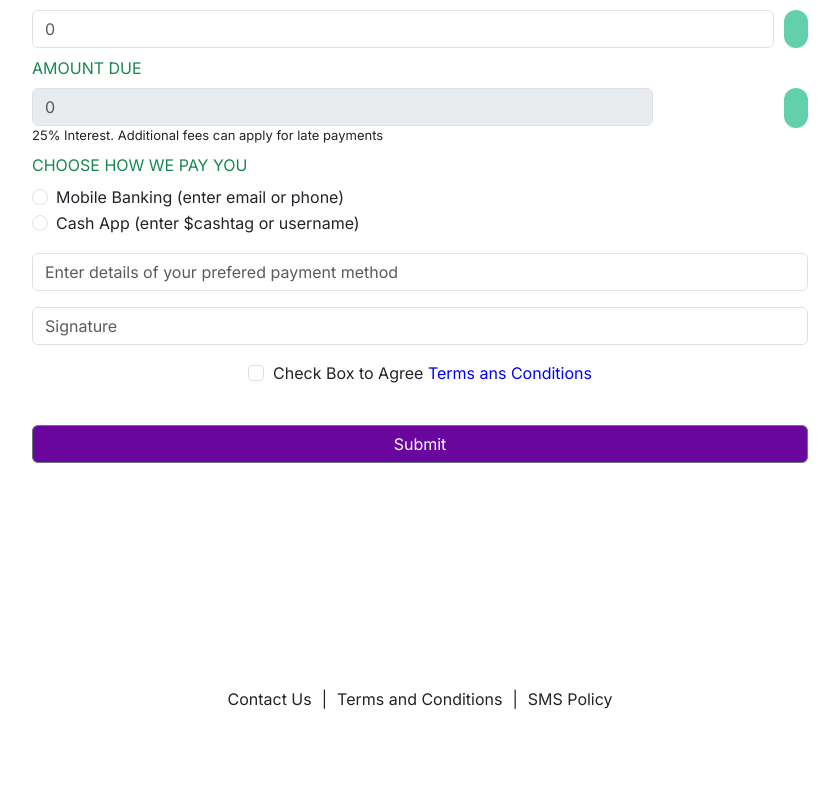
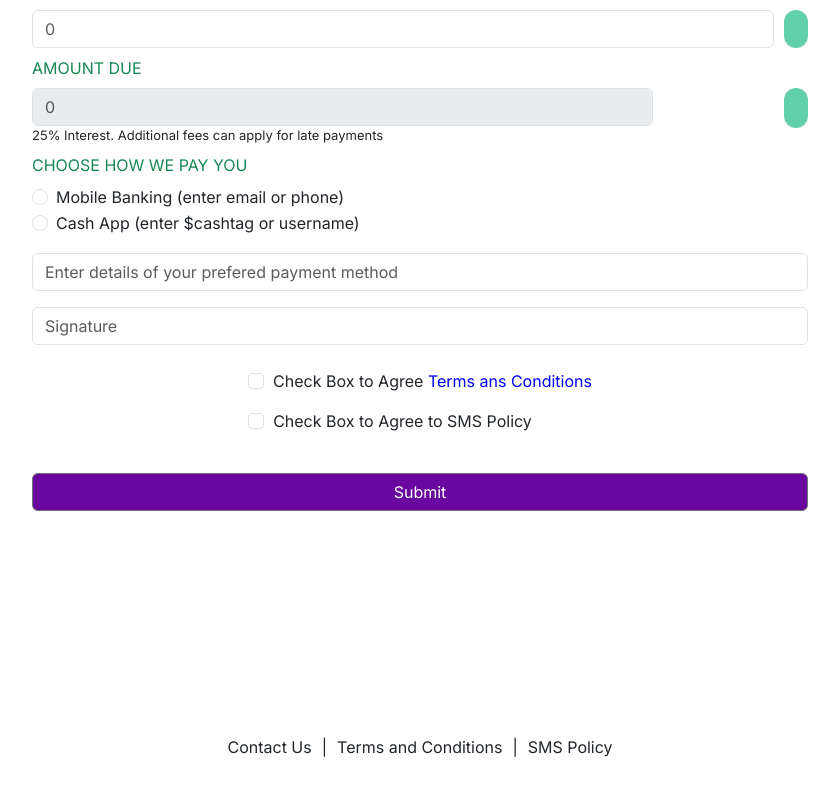
Before and after one commit to mubinkg/micro-finance, a Next.js app: page /zimba-cash/resubmit in a window 1280 px wide. Shown: the part 1293-2088 px from the top of the page, without its empty margins (220-1059 px from the left). Before the commit the page ends 2040 px from the top, so only its background shows below. Built offline with nearby package versions, Linux system fonts and the light colour scheme; no server answers.

Commit message:
add sms policy

```diff
--- a/app/zimba-cash/resubmit/page.jsx
+++ b/app/zimba-cash/resubmit/page.jsx
@@ -581,12 +581,19 @@ export default function Page() {
                             )}
                         />
                     </div>
-                    <div className='mt-3' style={{ display: 'flex', gap: "9px", justifyContent: "center" }}>
+                    <div className='mt-4' style={{ display: 'flex', gap: "9px", justifyContent: "center" }}>
                         <Input
                             type="checkbox"
                             onChange={(e) => setAgree(e.target.checked)}
                         />
                         <p>Check Box to Agree <span onClick={() => router.push('/zimba-cash/terms-conditions')} style={{ color: "blue", cursor: "pointer" }}>Terms ans Conditions</span></p>
+                    </div>
+                    <div style={{ display: 'flex', gap: "9px",marginLeft: "-60px", justifyContent: "center" }}>
+                        <Input
+                            type="checkbox"
+                            onChange={(e) => setAgree(e.target.checked)}
+                        />
+                        <p>Check Box to Agree to SMS Policy</p>
                     </div>
 
                     <Button
```
